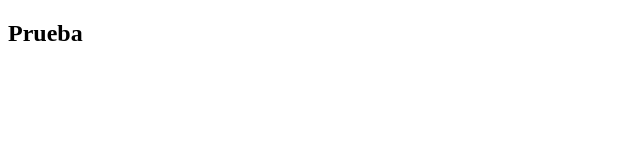
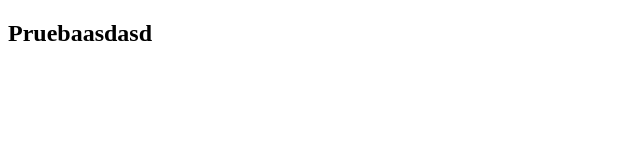
Before and after one commit to EduardoMantillaCampus/Prueba2, a plain HTML site: page index.html in a window 1280 px wide. Shown: the whole page, without its empty margins (0-640 px from the left). Drawn offline with Linux system fonts and the light colour scheme.

Commit message:
First Commit 2313

```diff
--- a/index.html
+++ b/index.html
@@ -7,6 +7,6 @@
     <title>Document</title>
 </head>
 <body>
-    <h2>Prueba</h2>
+    <h2>Pruebaasdasd</h2>
 </body>
 </html>
```
